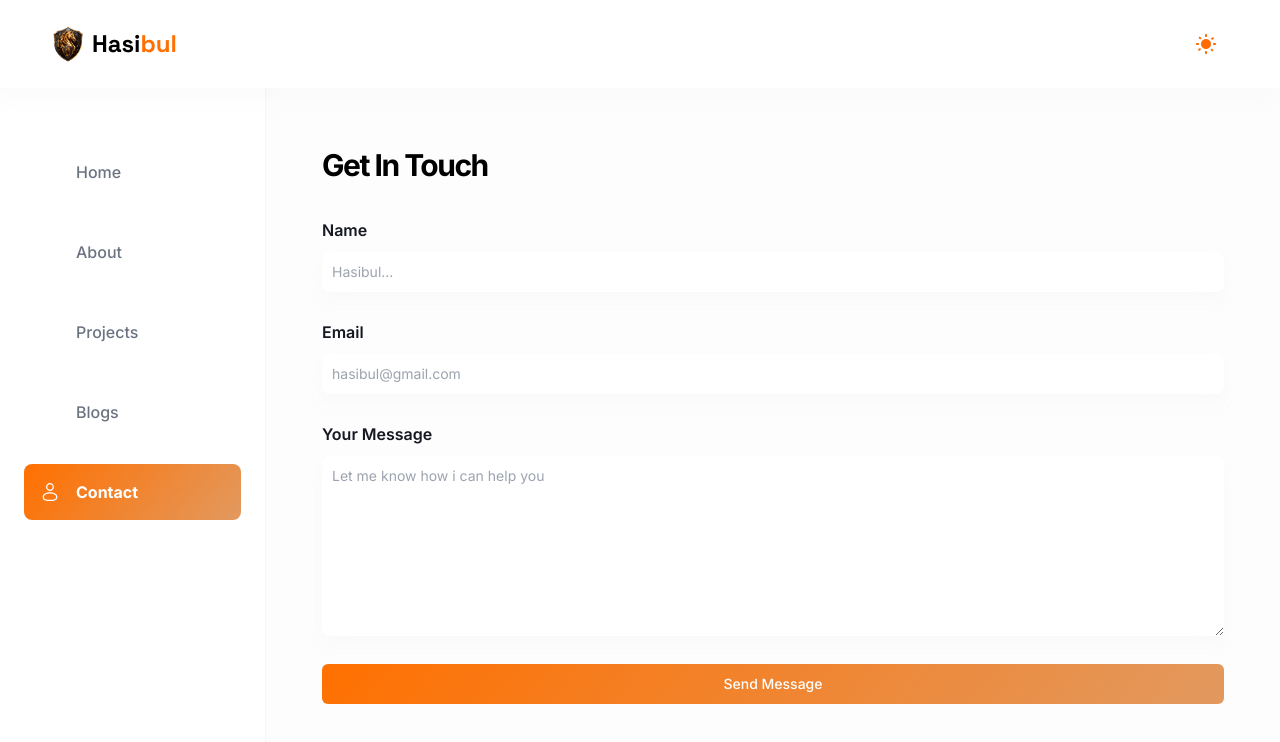
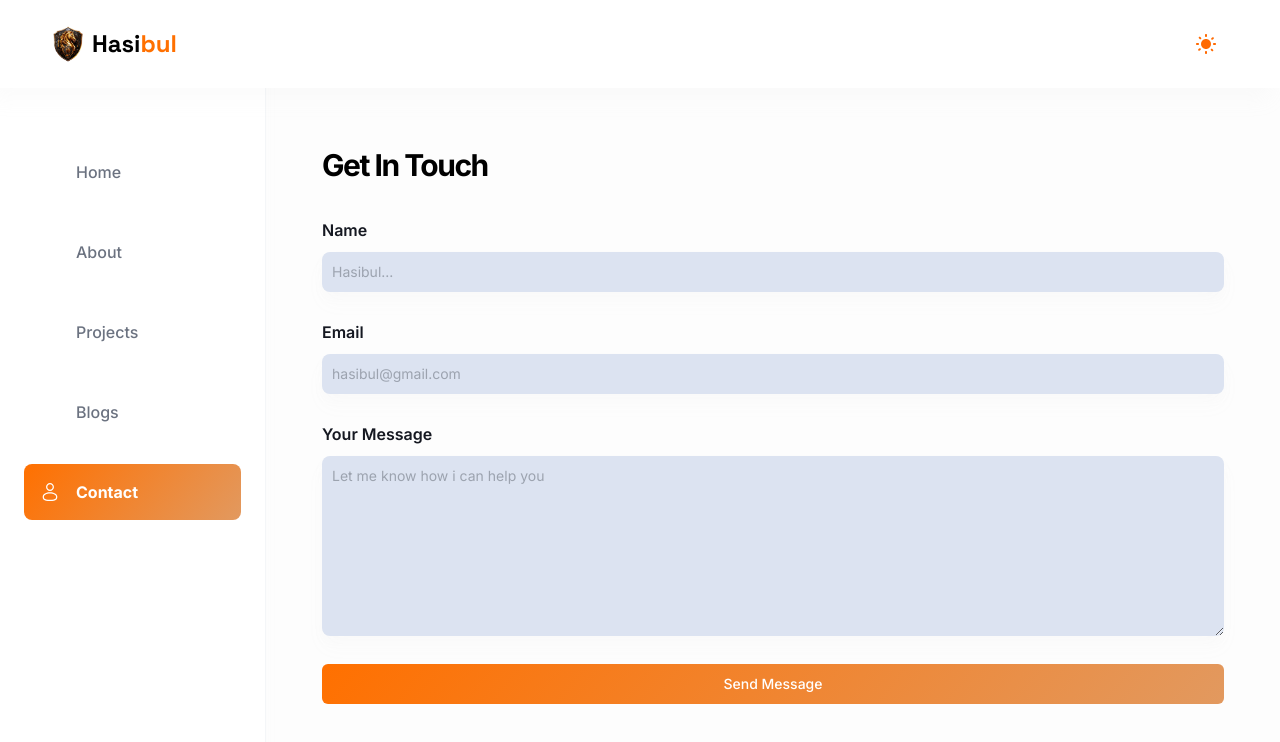
Before and after one commit to nayon117/hasibul-hasan, a Next.js app: page /contact in a window 1280 px wide. Shown: the top 742 px of the page. Built offline with nearby package versions, Linux system fonts and the light colour scheme.

Commit message:
fixed contact page color

```diff
--- a/app/(root)/contact/page.tsx
+++ b/app/(root)/contact/page.tsx
@@ -1,16 +1,10 @@
 import ContactForm from "@/components/shared/ContactForm";
 
 const Contact = () => {
-    return (
-        <section className=''>
-            {/* console.log(process.env.EMAILJS_SEVICE_ID);
-console.log(process.env.EMAILJS_TEMPLATE_ID);
-console.log(process.env.EMAILJS_PUBLIC_KEY); */}
-            <div className=''>
-                <ContactForm />
-                {/* {process.env.EMAILJS_SEVICE_ID} */}
-            </div>
-        </section>
-    )
-}
+  return (
+    <section>
+      <ContactForm />
+    </section>
+  );
+};
 export default Contact;
--- a/components/shared/ContactForm.tsx
+++ b/components/shared/ContactForm.tsx
@@ -52,7 +52,7 @@ const ContactForm = () => {
             <input
               type="text"
               name="name"
-              className="input no-focus border-none outline-none"
+              className="input no-focus background-light700_dark300 border-none outline-none"
               required
               placeholder="Hasibul..."
               value={formData.name}
@@ -64,7 +64,7 @@ const ContactForm = () => {
             <input
               type="email"
               name="email"
-              className="input no-focus border-none outline-none"
+              className="input no-focus background-light700_dark300 border-none outline-none"
               required
               placeholder="hasibul@gmail.com"
               value={formData.email}
@@ -76,7 +76,7 @@ const ContactForm = () => {
             <textarea
               name="message"
               rows={8}
-              className="textarea no-focus border-none outline-none"
+              className="textarea no-focus background-light700_dark300 border-none outline-none"
               required
               placeholder="Let me know how i can help you"
               value={formData.message}
```
